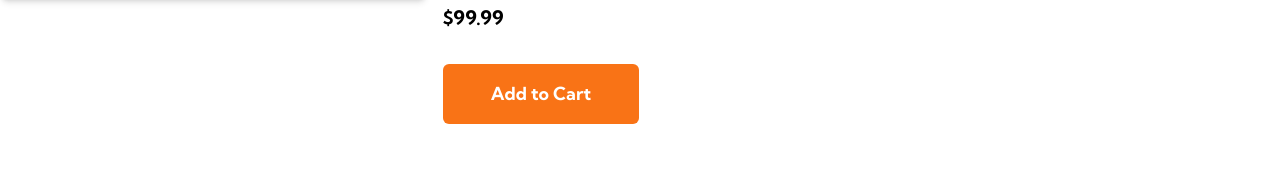
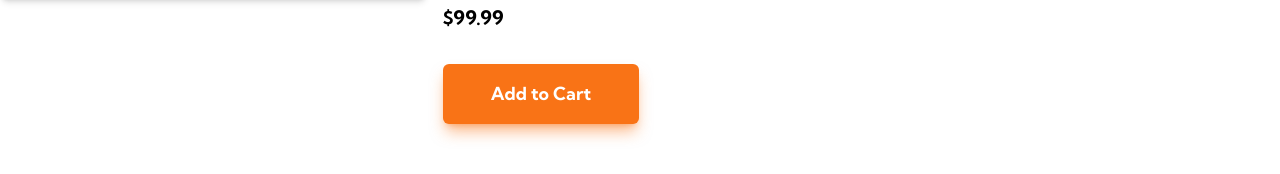
Before and after one commit to massjack1/ecommerce-react-page, a React (Create React App) app: page / in a window 1280 px wide. Shown: the part 277-451 px from the top of the page. Built offline with nearby package versions, Linux system fonts and the light colour scheme.

Commit message:
Design add to cart button

```diff
--- a/src/components/Product.js
+++ b/src/components/Product.js
@@ -12,9 +12,9 @@ function Product() {
           <div className="w-2/3 pl-4">
           <h1 className="font-bold mb-4 text-orange-400">SNEAKER COMPANY</h1>
           <h2 className="text-4xl font-bold mb-4">Fall Limited Edition Sneakers</h2>
-            <p className="text-gray-500 font-medium">These low-profile sneakers are your perfect casual wear companion. Featuring a durable rubber outer sole, they’ll withstand everything the weather can offer.</p>
+            <p className="text-gray-500 font-medium mr-8">These low-profile sneakers are your perfect casual wear companion. Featuring a durable rubber outer sole, they’ll withstand everything the weather can offer.</p>
             <p className="text-xl font-bold mt-2">$99.99</p>
-            <button className="bg-orange-500 text-white font-bold py-4 px-12 mt-8 text-lg rounded-md">
+            <button className="bg-orange-500 shadow-lg shadow-orange-500/50 hover:bg-orange-400 text-white font-bold py-4 px-12 mt-8 text-lg rounded-md">
               Add to Cart
             </button>
           </div>
```
